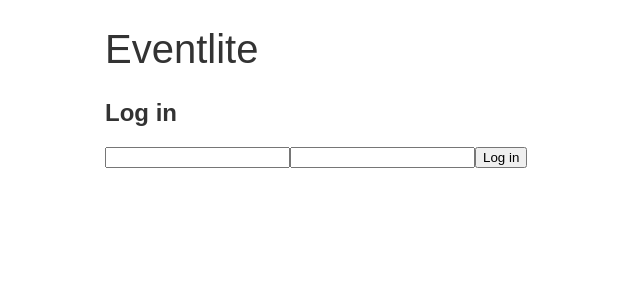
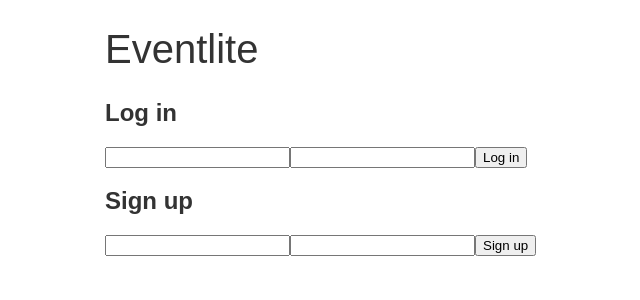
Before and after one commit to reyesvicente/eventlite-frontend, a React (Create React App) app: page / in a window 1280 px wide. Shown: the top 300 px of the page, without its empty margins (285-925 px from the left). Built offline with nearby package versions, Linux system fonts and the light colour scheme.

Commit message:
sign up form done

```diff
--- a/src/App.js
+++ b/src/App.js
@@ -1,5 +1,6 @@
 import React from 'react'
 import Login from './components/Login'
+import Signup from './components/Signup'
 import AppHeader from './components/AppHeader'
 import Eventlite from './components/Eventlite'
 
@@ -13,7 +14,7 @@ function App() {
   return (
     <div className="App">
       <AppHeader />
-      {currentUser() ? <Eventlite /> : <Login />}
+      {currentUser() ? <Eventlite /> :<><Login /> <Signup /></>}
     </div>
   )
 }
--- /dev/null
+++ b/src/components/Signup.js
@@ -0,0 +1,40 @@
+import React from 'react'
+import axios from 'axios'
+
+class Signup extends React.Component {
+	handleSignup = (e) => {
+		e.preventDefault()
+		axios({
+			method: 'POST',
+			url: 'http://localhost:3001/auth',
+			data: {
+				email: this.email.value,
+				password: this.password.value
+			}
+		})
+		.then(response => {
+			localStorage.setItem('user',
+				JSON.stringify({
+					'access-token': response.headers['access-token'],
+					'client': response.headers['client'],
+					'uid': response.data.data.uid
+			}))
+			window.location = '/'
+		})
+	}
+
+	render() {
+		return (
+			<div>
+				<h2>Sign up</h2>
+				<form onSubmit={this.handleSignup} >
+					<input name="email" ref={(input) => this.email = input } />
+					<input name="password" type="password" ref={(input) => this.password = input } />
+					<input type="submit" value="Sign up"/>
+				</form>
+			</div>
+		)
+	}
+}
+
+export default Signup
```
